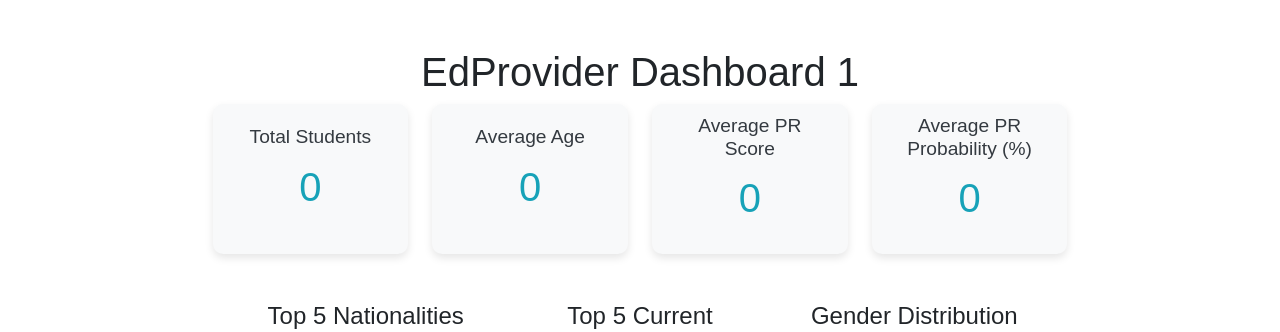
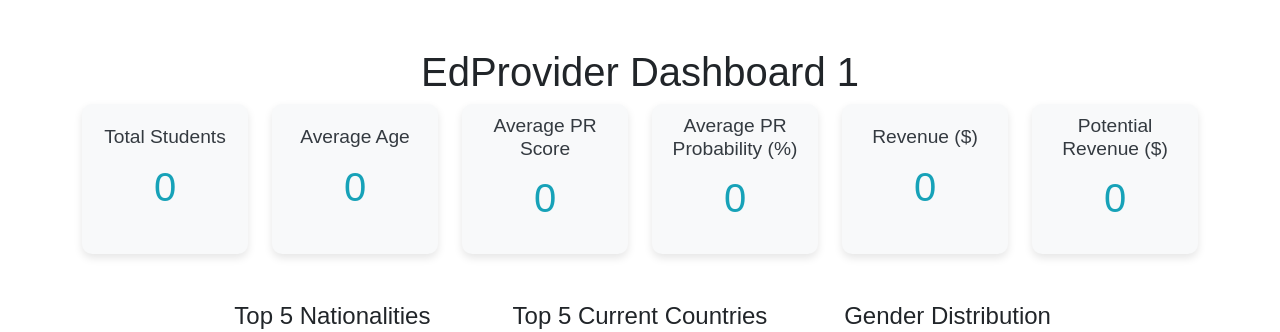
Before and after one commit to swin-adrian/PR-project, a Flask app: page /edproviderlanding in a window 1280 px wide. Shown: the part 68-400 px from the top of the page. Run offline with Flask 3, Linux system fonts and the light colour scheme; the visitor is signed in with stand-in values (Sample User, id 1); data that the repository does not hold is empty; some libraries are stand-ins or nearby versions.

Commit message:
updating structure

```diff
--- a/app/edprovider.py
+++ b/app/edprovider.py
@@ -261,6 +261,21 @@
         {'$sort': {'_id': 1}}
     ]))
 
+    # Revenue calculation (total revenue from registrations)
+    course_ids = [r.get('course_id') for r in registrations if 'course_id' in r]
+    courses = mongo.db.courses.find({'_id': {'$in': course_ids}}, {'CourseName': 1, 'Cost': 1})
+    course_costs = {str(course['_id']): course.get('Cost', 0) for course in courses}
+
+    revenue = sum(course_costs.get(str(r.get('course_id')), 0) for r in registrations)
+
+    # Potential revenue (from saved courses or other projections)
+    saved_courses = list(mongo.db.saved_courses.aggregate([
+        {"$unwind": "$course_ids"},
+        {"$group": {"_id": "$course_ids", "count": {"$sum": 1}}}
+    ]))
+
+    potential_revenue = sum(course_costs.get(saved_course['_id'], 0) * saved_course['count'] for saved_course in saved_courses)
+
     # Prepare data for the dashboard view
     return render_template(
         'edproviderlanding.html',
@@ -270,7 +285,9 @@
         average_pr_probability=round(average_pr_probability, 1),
         top_nationalities=top_nationalities,
         top_countries=top_countries,
-        gender_distribution=gender_distribution
+        gender_distribution=gender_distribution,
+        revenue=round(revenue, 2),
+        potential_revenue=round(potential_revenue, 2)
     )
 
 
--- a/app/static/css/edprovider_style.css
+++ b/app/static/css/edprovider_style.css
@@ -1,4 +1,4 @@
-/* Somto CSS for a calm and soft design */
+
 body {
     font-family: 'Arial', sans-serif;
     background-color: #f4f7f6;
--- a/app/templates/edproviderlanding.html
+++ b/app/templates/edproviderlanding.html
@@ -101,28 +101,56 @@
 
     <!-- Section 1: Summary Statistics -->
     <div class="row text-center mb-4">
-        <div class="col-lg-3 col-md-6 mb-4">
+        <div class="col-lg-2 col-md-4 mb-4">
             <div class="dashboard-card">
                 <h3>Total Students</h3>
                 <p>{{ total_students }}</p>
             </div>
         </div>
-        <div class="col-lg-3 col-md-6 mb-4">
+        <div class="col-lg-2 col-md-4 mb-4">
             <div class="dashboard-card">
                 <h3>Average Age</h3>
                 <p>{{ average_age }}</p>
             </div>
         </div>
-        <div class="col-lg-3 col-md-6 mb-4">
+        <div class="col-lg-2 col-md-4 mb-4">
             <div class="dashboard-card">
                 <h3>Average PR Score</h3>
                 <p>{{ average_pr_score }}</p>
             </div>
         </div>
-        <div class="col-lg-3 col-md-6 mb-4">
+        <div class="col-lg-2 col-md-4 mb-4">
             <div class="dashboard-card">
                 <h3>Average PR Probability (%)</h3>
                 <p>{{ average_pr_probability }}</p>
+            </div>
+        </div>
+        <div class="col-lg-2 col-md-4 mb-4">
+            <div class="dashboard-card">
+                <h3>Revenue ($)</h3>
+                <p>
+                    {% if revenue >= 1000000 %}
+                        {{ (revenue / 1000000) | round(1) }}M
+                    {% elif revenue >= 1000 %}
+                        {{ (revenue / 1000) | round(1) }}K
+                    {% else %}
+                        {{ revenue | round(0) }}
+                    {% endif %}
+                </p>
+            </div>
+        </div>
+        <div class="col-lg-2 col-md-4 mb-4">
+            <div class="dashboard-card">
+                <h3>Potential Revenue ($)</h3>
+                <p>
+                    {% if potential_revenue >= 1000000 %}
+                        {{ (potential_revenue / 1000000) | round(1) }}M
+                    {% elif potential_revenue >= 1000 %}
+                        {{ (potential_revenue / 1000) | round(1) }}K
+                    {% else %}
+                        {{ potential_revenue | round(0) }}
+                    {% endif %}
+                </p>
             </div>
         </div>
     </div>
@@ -155,12 +183,11 @@
 
         <div class="col-md-4">
             <h4 class="text-center mb-3">Gender Distribution</h4>
-            <canvas id="genderPieChart"></canvas>
-        </div>
-    </div>
+            <canvas id="genderPieChart" width="400" height="400"></canvas>
         </div>
 
         <script>
+            document.addEventListener('DOMContentLoaded', function () {
                 // Gender Distribution Pie Chart
                 const genderData = {{ gender_distribution | tojson }};
                 const genderLabels = genderData.map(g => g._id);
@@ -173,7 +200,7 @@
                         labels: genderLabels,
                         datasets: [{
                             data: genderCounts,
-                backgroundColor: ['#36A2EB', '#FF6384', '#FFCE56'],
+                            backgroundColor: ['#36A2EB', '#FF6384', '#FFCE56'],  // Example colors
                         }]
                     },
                     options: {
@@ -181,8 +208,9 @@
                         maintainAspectRatio: false,
                     }
                 });
+            });
+        </script>
 
-</script>
 
 <script src="https://cdn.jsdelivr.net/npm/bootstrap@5.3.0-alpha1/dist/js/bootstrap.bundle.min.js"></script>
 </body>
```
Lines whose indentation alone changed are shown as unchanged.
